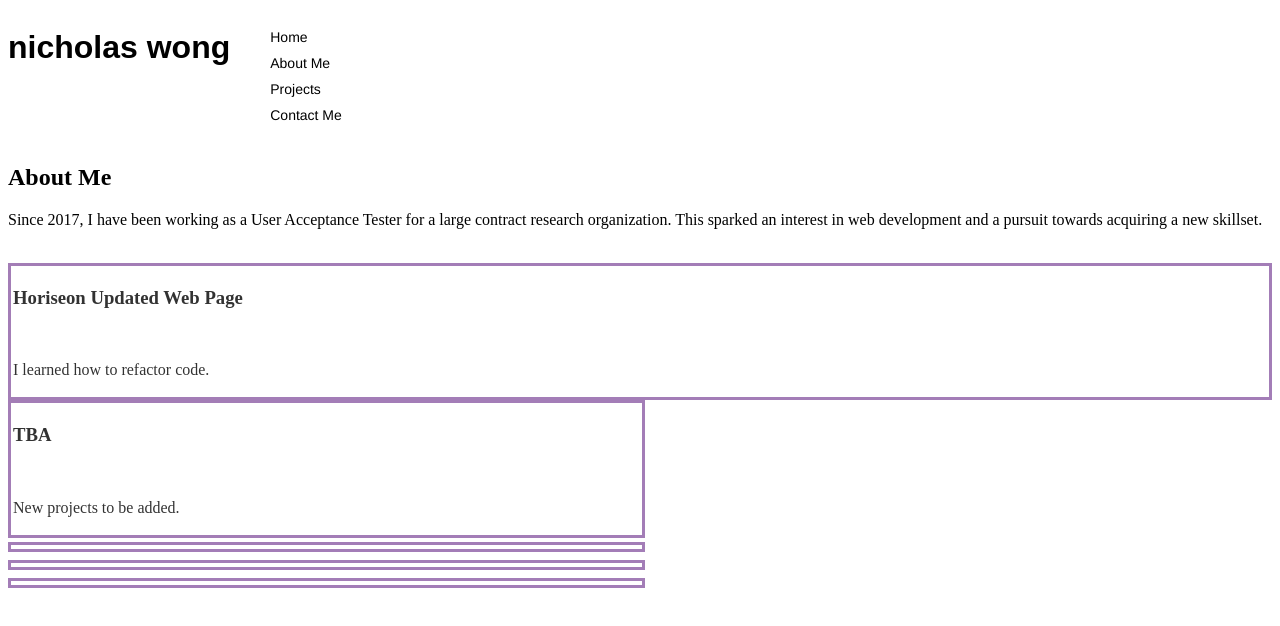
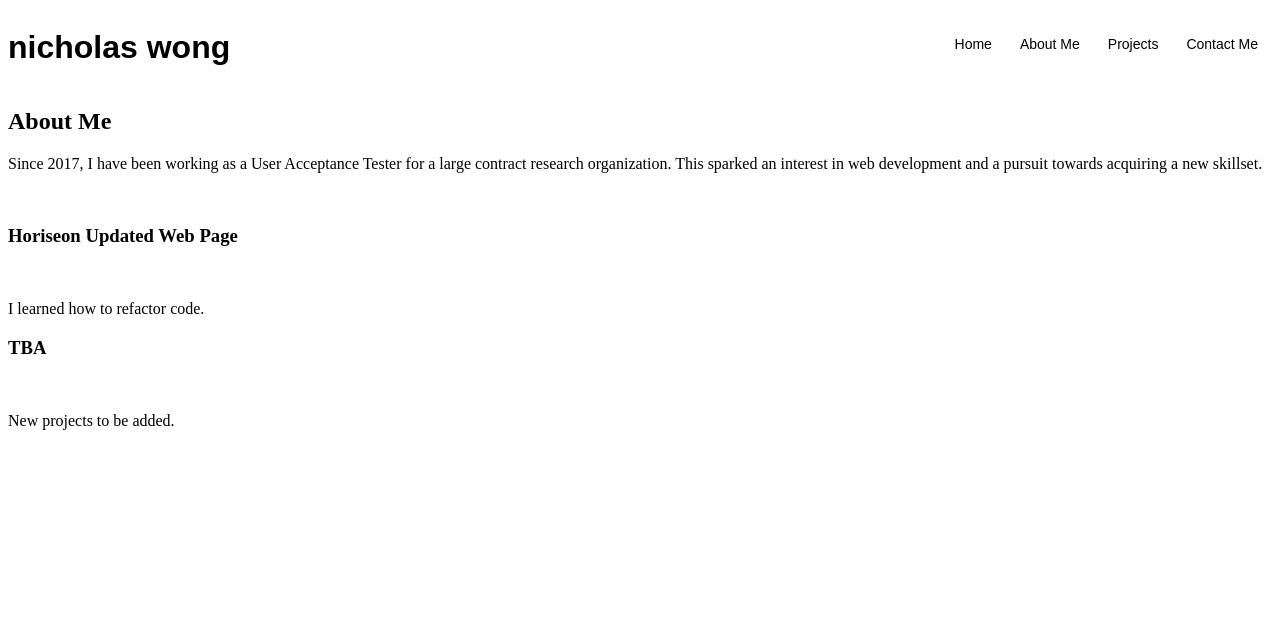
Before and after one commit to nbwong1/wong-nick-portfolio, a plain HTML site: page index.html in a window 1280 px wide. Drawn offline with Linux system fonts and the light colour scheme.

Commit message:
updated nav bar again to create correct flex.

```diff
--- a/assets/styles.css
+++ b/assets/styles.css
@@ -6,40 +6,22 @@ header {
     font-family: 'Source Sans Pro', sans-serif;
     font-weight: lighter;
     flex-direction: row;
+    width: 100%;
 }
-nav {
-    display: inline-flex;
-    align-items: flex-start;
+
+nav, ul {
+    margin-left: auto;
+    font-size: 14px;
+    list-style-type: none;
+    display: flex;
     flex-direction: row;
-    font-family: 'Source Sans Pro', sans-serif;
-}
-body {
-    display: inline-block;
-    align-items: flex-end;
+    justify-content: flex-end;
 }
 
 li {
-    font-size: 14px;
-    font-family: "Helvetica Neue", Helvetica, Arial, sans-serif;
-    list-style: none;
-    padding: 5px 0;
+    padding: 1em;
+    align-items: center;
+    justify-self: flex-start;
+    overflow-wrap: normal;
+    text-overflow: ellipsis;
 }
-
-.projects {
-    display: inline-block;
-    width: 100%;
-}
-
-card {
-    display:inline-block;
-    padding: 2px;
-    border: solid;
-    border-color: rgb(141, 93, 165);
-    width: 50%;
-    opacity:80%;
-    flex-wrap:wrap;
-}
-
-#horiseon {
-    width: 100%
-}
```
